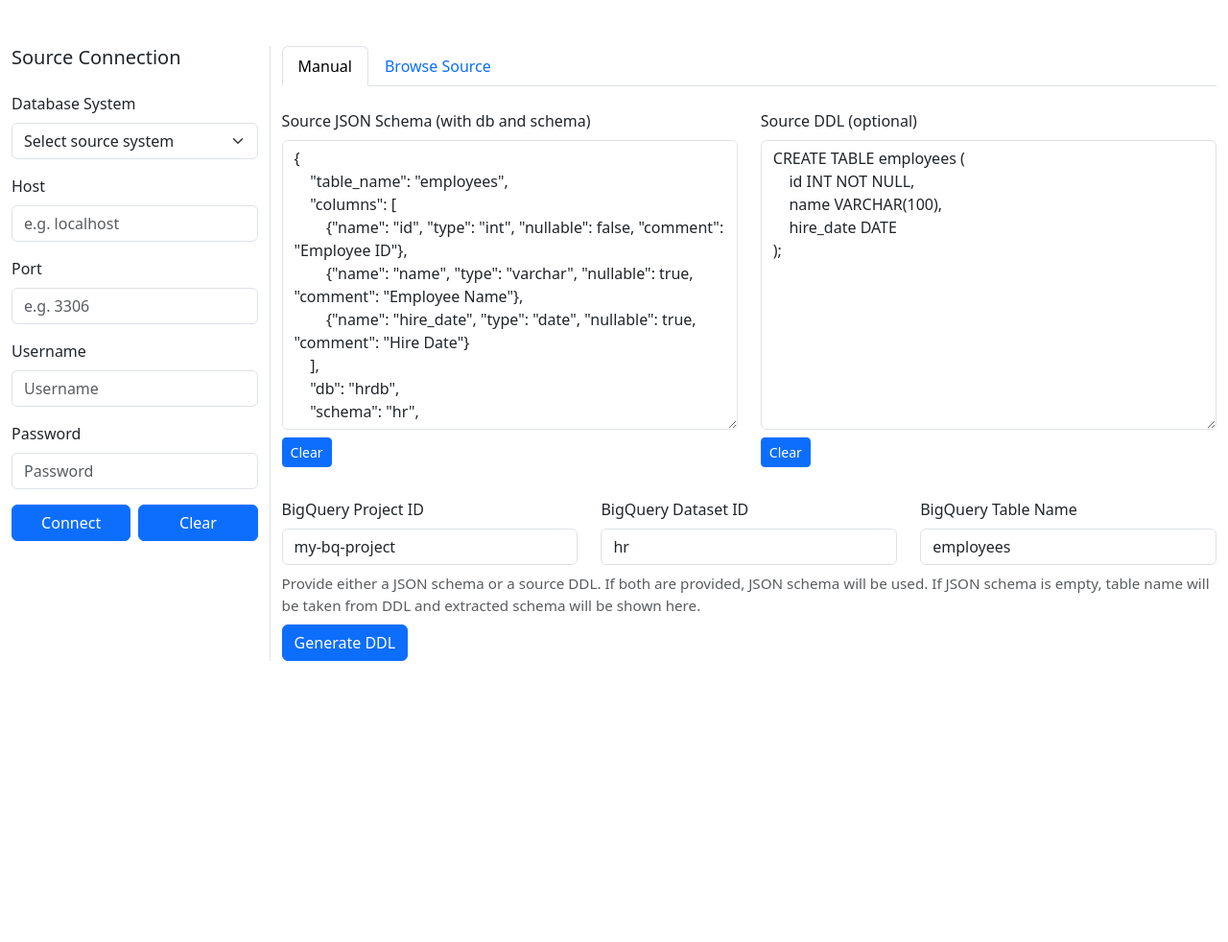
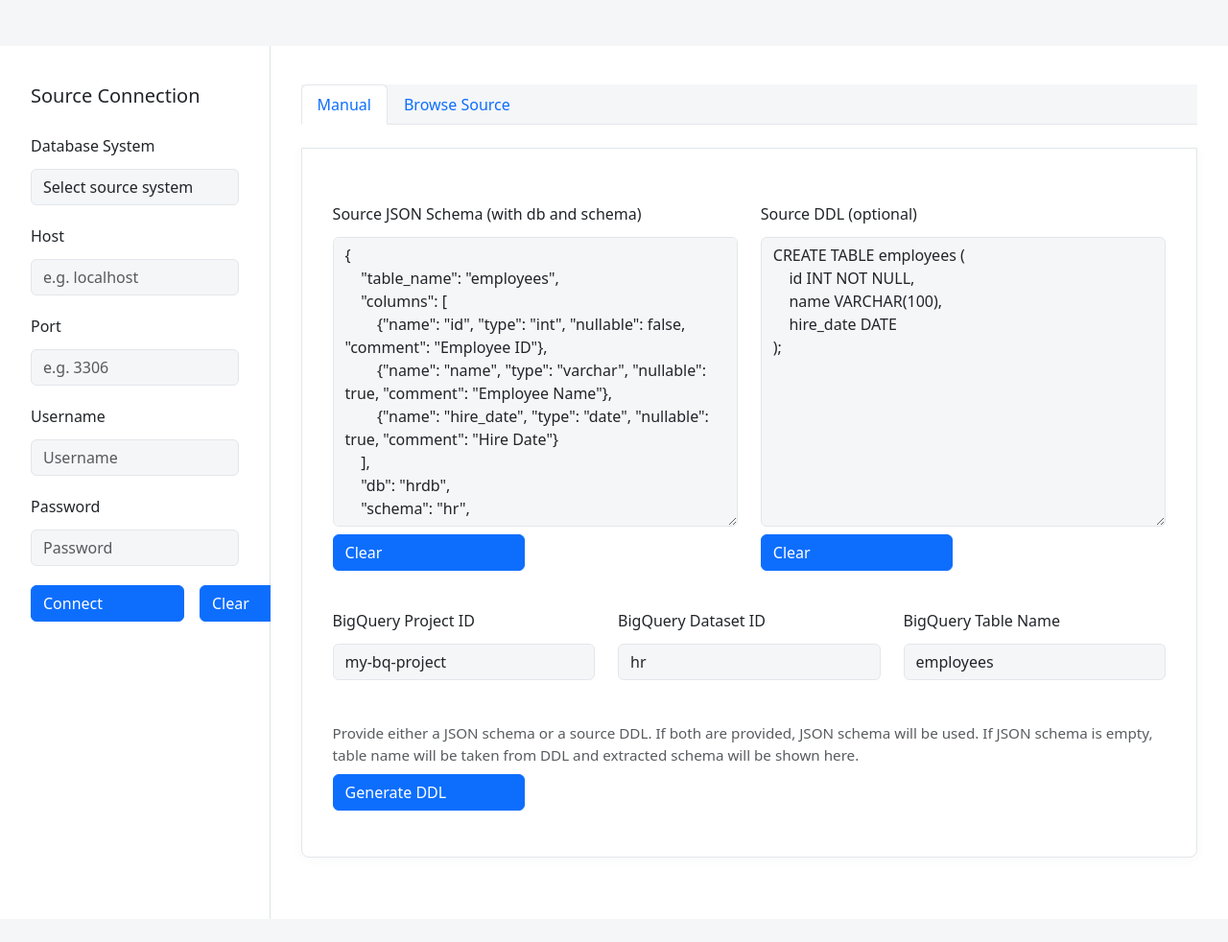
Before and after one commit to souravkatkar/bq-ddl-standardizer, a Flask app: page / in a window 1280 px wide. Shown: the whole page at 96% size. Before the commit the page ends 689 px from the top, so only its background shows below. Run offline with Flask 3, Linux system fonts and the light colour scheme; some libraries are stand-ins or nearby versions.

Commit message:
Enhanced UI

```diff
--- a/templates/index.html
+++ b/templates/index.html
@@ -5,14 +5,92 @@
     <title>BQ DDL Standardizer</title>
     <link href="https://cdn.jsdelivr.net/npm/bootstrap@5.3.0/dist/css/bootstrap.min.css" rel="stylesheet">
     <style>
+        body {
+            background: #F4F6F8;
+            color: #212529;
+        }
+        .left-panel {
+            background: #fff;
+            border-right: 1px solid #e3e6ea;
+            min-height: 100vh;
+            padding: 2.5rem 2rem 2rem 2rem; /* Increased left panel padding */
+        }
+        .right-panel {
+            background: #fff;
+            min-height: 100vh;
+            padding: 2.5rem 2rem 2rem 2rem; /* Increased right panel padding */
+        }
+        .form-label, h5 {
+            color: #212529;
+            font-weight: 500;
+            margin-bottom: 0.75rem; /* More space below labels */
+        }
+        .form-control, .form-select {
+            background: #F4F6F8;
+            color: #212529;
+            border: 1px solid #e3e6ea;
+            margin-bottom: 1.25rem; /* More space below inputs */
+        }
+        .nav-tabs {
+            background: #F4F6F8;
+            border-bottom: 1px solid #e3e6ea;
+            margin-bottom: 1.5rem; /* More space below tabs */
+        }
+        .nav-tabs .nav-link {
+            color: #0D6EFD;
+            font-weight: 500;
+        }
+        .nav-tabs .nav-link.active {
+            background: #fff;
+            color: #0D6EFD;
+            border-color: #e3e6ea #e3e6ea #fff;
+        }
+        .tab-content {
+            background: #fff;
+            border-radius: 0 0 8px 8px;
+            border: 1px solid #e3e6ea;
+            box-shadow: 0 2px 12px rgba(60,64,67,0.04);
+            margin-bottom: 2rem;
+            padding: 2rem 2rem 2rem 2rem; /* More padding inside tab content */
+        }
         #browse_json_schema {
-            background: #f8f9fa;
+            background: #F4F6F8;
             border: 1px solid #dee2e6;
-            padding: 1em;
+            padding: 1.5em;
             min-height: 300px;
             max-height: 350px;
             overflow: auto;
             font-size: 1em;
+            color: #212529;
+            margin-bottom: 1.5rem;
+        }
+        .btn,
+        .btn-primary,
+        .btn-success {
+            min-width: 160px;
+            max-width: 200px;
+            width: 200px;
+            box-sizing: border-box;
+            margin-bottom: 1rem; /* Increased button spacing */
+            text-align: left;
+        }
+        .row {
+            margin-bottom: 1.5rem; /* More space between rows */
+        }
+        .alert-warning {
+            background: #fff3cd;
+            color: #856404;
+            border: 1px solid #ffeeba;
+            margin-bottom: 2rem;
+        }
+        .toast-container .toast {
+            background: #34A853;
+            color: #fff;
+        }
+        .btn-row {
+            display: flex;
+            gap: 1rem;
+            margin-bottom: 1.5rem;
         }
         @media (min-width: 992px) {
             .left-panel {
@@ -22,6 +100,16 @@
             .right-panel {
                 flex: 0 0 78%;
                 max-width: 78%;
+            }
+        }
+        @media (max-width: 991px) {
+            .left-panel, .right-panel {
+                max-width: 100%;
+                min-width: 100%;
+                border-right: none;
+                border-bottom: 1px solid #e3e6ea;
+                min-height: auto;
+                padding-top: 1rem;
             }
         }
     </style>
@@ -79,17 +167,9 @@
                     <label for="password" class="form-label">Password</label>
                     <input type="password" class="form-control" id="password" name="password" placeholder="Password">
                 </div>
-                <!-- <div class="mb-3">
-                    <label for="database" class="form-label">Database Name</label>
-                    <input type="text" class="form-control" id="database" name="database" placeholder="Database Name" value="{{ database or '' }}">
-                </div> -->
-                <div class="row mt-3">
-                    <div class="col-6 pe-1">
-                        <button type="submit" class="btn btn-primary w-100">Connect</button>
-                    </div>
-                    <div class="col-6 ps-1">
-                        <button type="button" class="btn btn-primary w-100" onclick="clearConnectionForm()">Clear</button>
-                    </div>
+                <div class="btn-row mt-3">
+                    <button type="submit" class="btn btn-primary">Connect</button>
+                    <button type="button" class="btn btn-primary" onclick="clearConnectionForm()">Clear</button>
                 </div>
             </form>
         </div>
@@ -106,18 +186,18 @@
             <div class="tab-content" id="ddlTabContent">
                 <!-- Manual Tab -->
                 <div class="tab-pane fade {% if active_tab != 'browse' %}show active{% endif %}" id="manual" role="tabpanel" aria-labelledby="manual-tab">
-                    <div class="mt-4"></div> <!-- Add this for spacing below the tab headings -->
+                    <div class="mt-4"></div>
                     <form method="POST" action="/generate">
                         <div class="row">
                             <div class="col-md-6">
                                 <label for="json_schema" class="form-label">Source JSON Schema (with db and schema)</label>
                                 <textarea class="form-control mb-2" id="json_schema" name="json_schema" rows="12" placeholder='Paste JSON schema here...' oninput="updateBQTableNameFromJSON()">{{ json_schema_text or '' }}</textarea>
-                                <button type="button" class="btn btn-primary btn-sm mb-3" onclick="clearTextarea('json_schema')">Clear</button>
+                                <button type="button" class="btn btn-primary" onclick="clearTextarea('json_schema')">Clear</button>
                             </div>
                             <div class="col-md-6">
                                 <label for="source_ddl" class="form-label">Source DDL (optional)</label>
                                 <textarea class="form-control mb-2" id="source_ddl" name="source_ddl" rows="12" placeholder="Paste your source DDL here..." oninput="clearTextarea('json_schema')">{{ source_ddl_text or '' }}</textarea>
-                                <button type="button" class="btn btn-primary btn-sm mb-3" onclick="clearTextarea('source_ddl')">Clear</button>
+                                <button type="button" class="btn btn-primary" onclick="clearTextarea('source_ddl')">Clear</button>
                             </div>
                         </div>
                         <div class="row mt-3">
```
